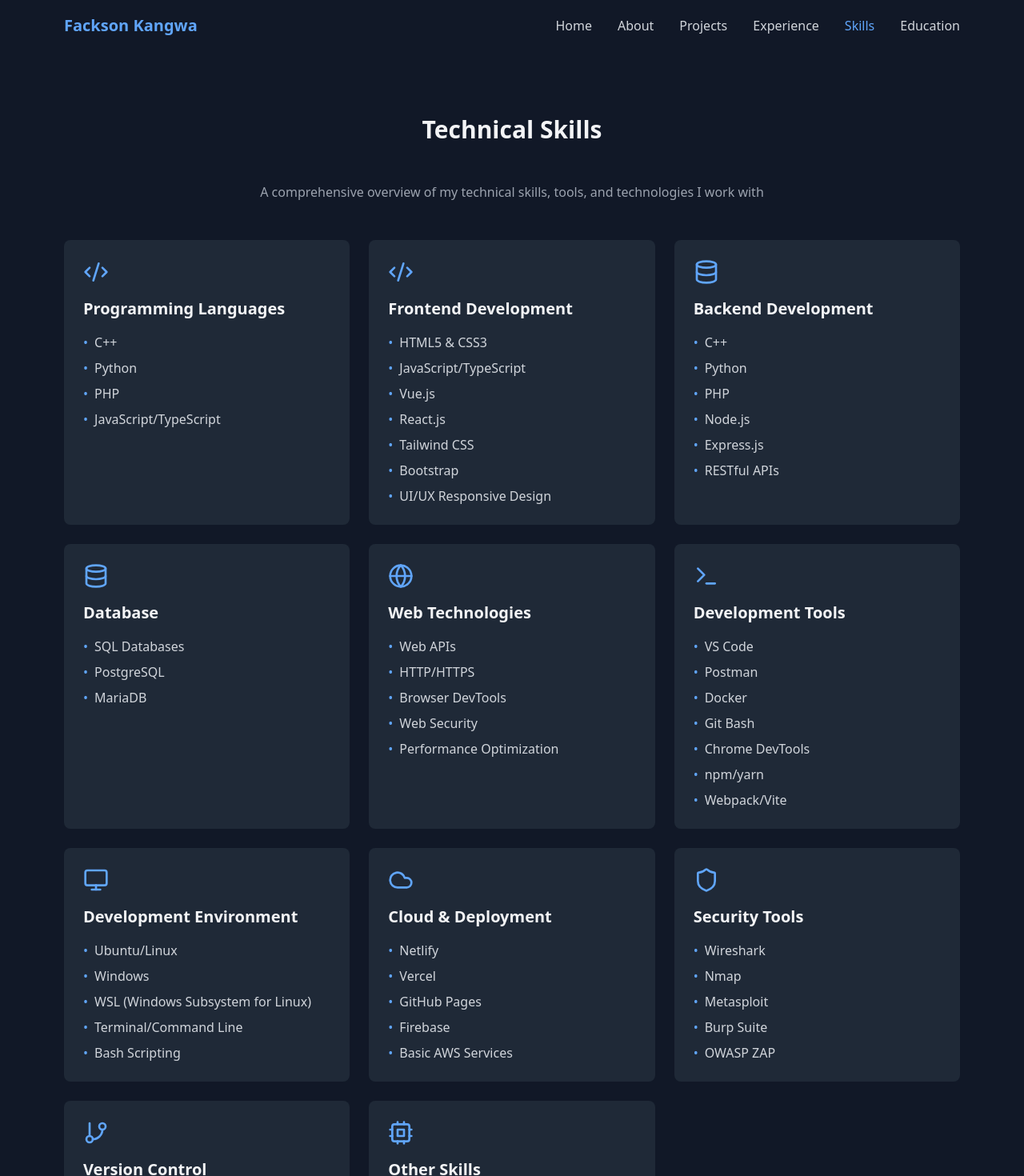
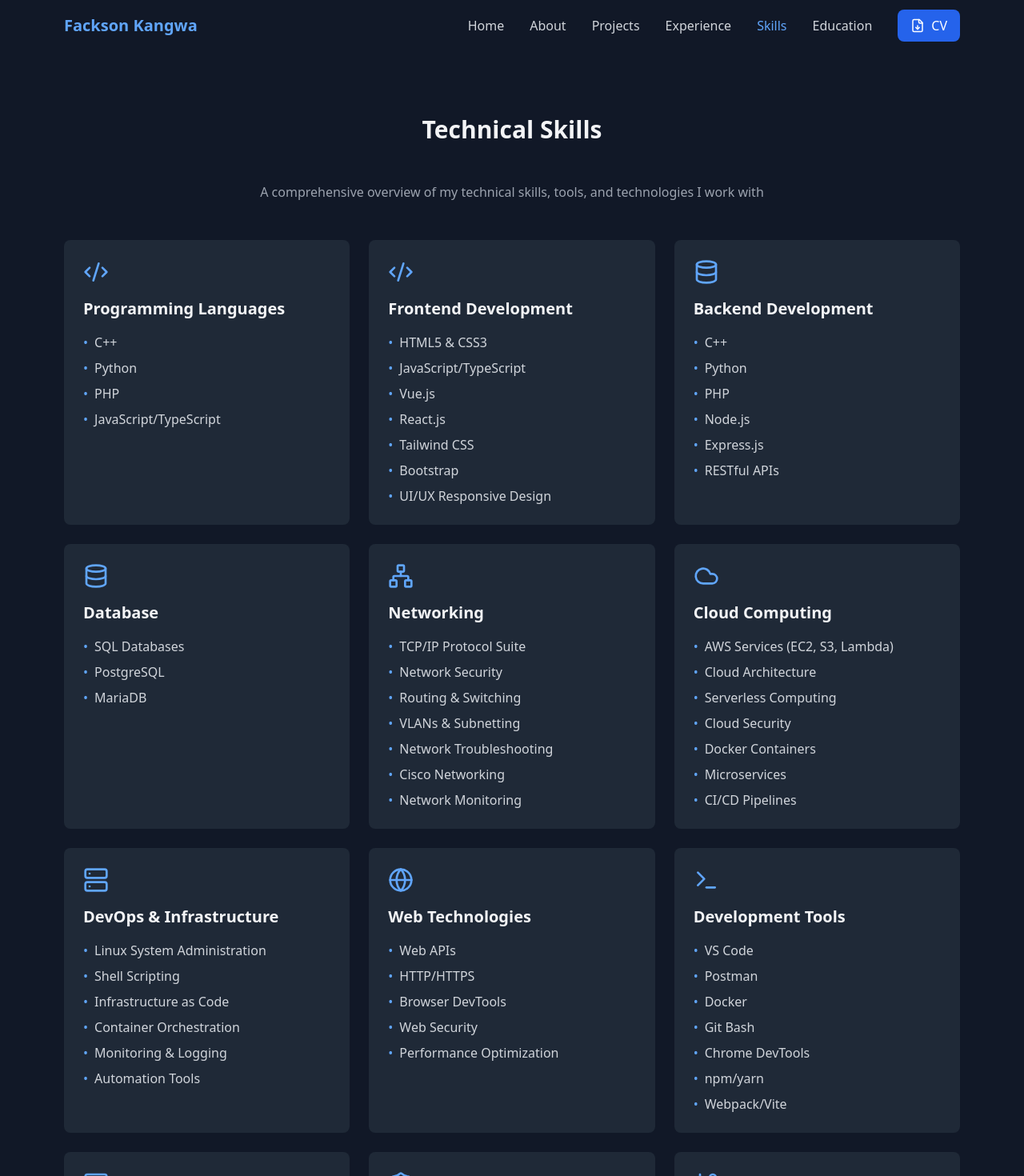
Before and after one commit to Kangwajr/Portfolio, a React (Vite) app: page /skills in a window 1280 px wide. Shown: the top 1470 px of the page at 80% size. Built offline with nearby package versions, Linux system fonts and the light colour scheme.

Commit message:
add: Navbutton and networking, cloud computing and devOps

```diff
--- /dev/null
+++ b/src/components/NavButton.tsx
@@ -0,0 +1,34 @@
+import { ReactNode } from 'react';
+
+interface NavButtonProps {
+  children: ReactNode;
+  onClick?: () => void;
+  href?: string;
+  download?: boolean;
+  className?: string;
+}
+
+export default function NavButton({ children, onClick, href, download, className = '' }: NavButtonProps) {
+  const baseStyles = "flex items-center gap-2 px-4 py-2 rounded-lg transition-colors";
+
+  if (href) {
+    return (
+      <a
+        href={href}
+        download={download}
+        className={`${baseStyles} ${className}`}
+      >
+        {children}
+      </a>
+    );
+  }
+
+  return (
+    <button
+      onClick={onClick}
+      className={`${baseStyles} ${className}`}
+    >
+      {children}
+    </button>
+  );
+}
--- a/src/components/Navbar.tsx
+++ b/src/components/Navbar.tsx
@@ -1,6 +1,7 @@
-import React, { useState, useEffect } from 'react';
-import { Menu, X } from 'lucide-react';
+import { useState, useEffect } from 'react';
+import { Menu, X, FileDown } from 'lucide-react';
 import { Link, useLocation } from 'react-router-dom';
+import NavButton from './NavButton';
 
 export default function Navbar() {
   const [isMenuOpen, setIsMenuOpen] = useState(false);
@@ -35,7 +36,7 @@
           </Link>
 
           {/* Desktop Navigation */}
-          <div className="hidden md:flex space-x-8">
+          <div className="hidden md:flex items-center space-x-8">
             {navLinks.map((link) => (
               <Link
                 key={link.to}
@@ -49,6 +50,14 @@
                 {link.label}
               </Link>
             ))}
+            <NavButton
+              href="/Resume.pdf"
+              download
+              className="bg-blue-600 hover:bg-blue-700 text-white"
+            >
+              <FileDown size={18} />
+              <span>CV</span>
+            </NavButton>
           </div>
 
           {/* Mobile Menu Button */}
@@ -78,6 +87,14 @@
                   {link.label}
                 </Link>
               ))}
+              <NavButton
+                href="/Resume.pdf"
+                download
+                className="w-full bg-blue-600 hover:bg-blue-700 text-white justify-center"
+              >
+                <FileDown size={18} />
+                <span>Download CV</span>
+              </NavButton>
             </div>
           </div>
         )}
--- a/src/data/skillsData.ts
+++ b/src/data/skillsData.ts
@@ -1,4 +1,4 @@
-import { Code2, Database, Globe, Cpu, GitBranch, Terminal, Monitor, Cloud, Shield } from 'lucide-react';
+import { Code2, Database, Globe, Cpu, GitBranch, Terminal, Monitor, Cloud, Shield, Network, Server } from 'lucide-react';
 
 export const skillsData = [
   {
@@ -20,6 +20,44 @@
     icon: Database,
     title: "Database",
     skills: ["SQL Databases", "PostgreSQL", "MariaDB"]
+  },
+  {
+    icon: Network,
+    title: "Networking",
+    skills: [
+      "TCP/IP Protocol Suite",
+      "Network Security",
+      "Routing & Switching",
+      "VLANs & Subnetting",
+      "Network Troubleshooting",
+      "Cisco Networking",
+      "Network Monitoring"
+    ]
+  },
+  {
+    icon: Cloud,
+    title: "Cloud Computing",
+    skills: [
+      "AWS Services (EC2, S3, Lambda)",
+      "Cloud Architecture",
+      "Serverless Computing",
+      "Cloud Security",
+      "Docker Containers",
+      "Microservices",
+      "CI/CD Pipelines"
+    ]
+  },
+  {
+    icon: Server,
+    title: "DevOps & Infrastructure",
+    skills: [
+      "Linux System Administration",
+      "Shell Scripting",
+      "Infrastructure as Code",
+      "Container Orchestration",
+      "Monitoring & Logging",
+      "Automation Tools"
+    ]
   },
   {
     icon: Globe,
@@ -51,17 +89,6 @@
     ]
   },
   {
-    icon: Cloud,
-    title: "Cloud & Deployment",
-    skills: [
-      "Netlify",
-      "Vercel",
-      "GitHub Pages",
-      "Firebase",
-      "Basic AWS Services"
-    ]
-  },
-  {
     icon: Shield,
     title: "Security Tools",
     skills: [
```
Also changed, not shown: 1 other file (tests, documents, lock files or other folders).
